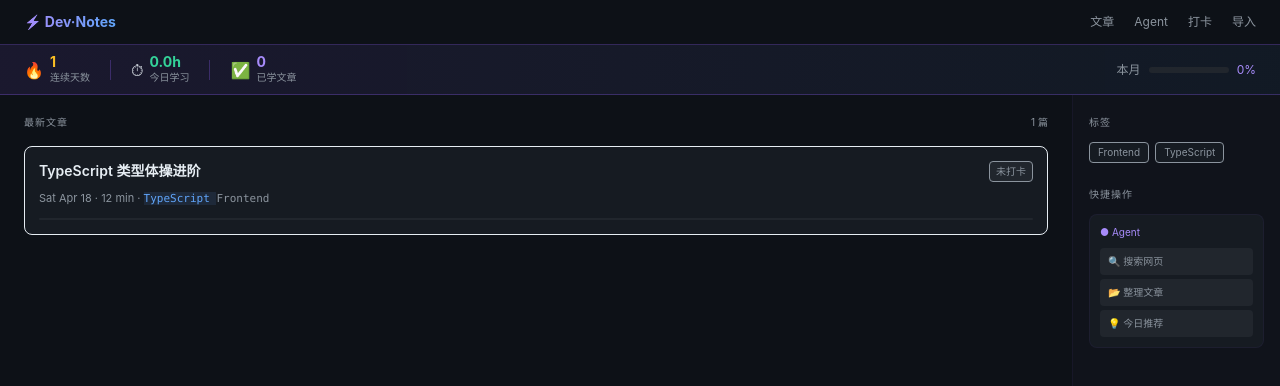
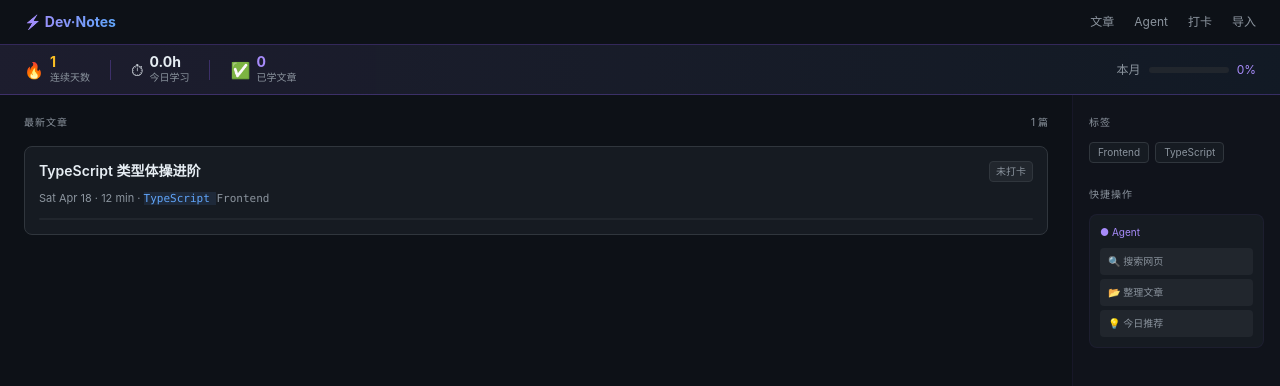
Before and after one commit to XuXingyang/boke-github, a Next.js app: page / in a window 1280 px wide. Shown: the top 386 px of the page. Built offline with nearby package versions, Linux system fonts and the light colour scheme; no server answers; the database is empty.

Commit message:
fix: add border token, orange-accent token, replace rgba with color-mix in globals

```diff
--- a/app/globals.css
+++ b/app/globals.css
@@ -4,6 +4,7 @@
   --color-bg-primary: #0d1117;
   --color-bg-secondary: #161b22;
   --color-bg-tertiary: #21262d;
+  --color-border: #30363d;
   --color-border-default: #30363d;
   --color-purple: #a78bfa;
   --color-purple-dark: #7c3aed;
@@ -12,7 +13,7 @@
   --color-text-primary: #e6edf3;
   --color-text-secondary: #c9d1d9;
   --color-text-muted: #8b949e;
-  --color-green-accent: #34d399;
+  --color-orange-accent: #f97316;
   --color-yellow-accent: #fbbf24;
   --color-border-purple: rgba(139, 92, 246, 0.3);
   --color-border-purple-glow: rgba(139, 92, 246, 0.6);
@@ -32,7 +33,9 @@
 
 @layer utilities {
   .bg-gradient-nav {
-    background: linear-gradient(90deg, rgba(139, 92, 246, 0.1), rgba(96, 165, 250, 0.06));
+    background: linear-gradient(90deg,
+      color-mix(in srgb, var(--color-purple) 10%, transparent),
+      color-mix(in srgb, var(--color-blue-accent) 6%, transparent));
   }
   .gradient-text {
     background: linear-gradient(90deg, var(--color-purple), var(--color-blue-accent));
@@ -45,6 +48,6 @@
   }
   .border-glow {
     border-color: var(--color-border-purple-glow);
-    box-shadow: 0 0 8px rgba(139, 92, 246, 0.15);
+    box-shadow: 0 0 8px color-mix(in srgb, var(--color-purple) 15%, transparent);
   }
 }
--- a/components/article/article-card.tsx
+++ b/components/article/article-card.tsx
@@ -8,7 +8,7 @@
 
 const TAG_COLORS: Record<string, string> = {
   TypeScript: 'text-blue-accent bg-blue-accent/10',
-  React: 'text-orange-400 bg-orange-400/10',
+  React: 'text-orange-accent bg-orange-accent/10',
   Rust: 'text-yellow-accent bg-yellow-accent/10',
   'Next.js': 'text-purple bg-purple/10',
 }
```
